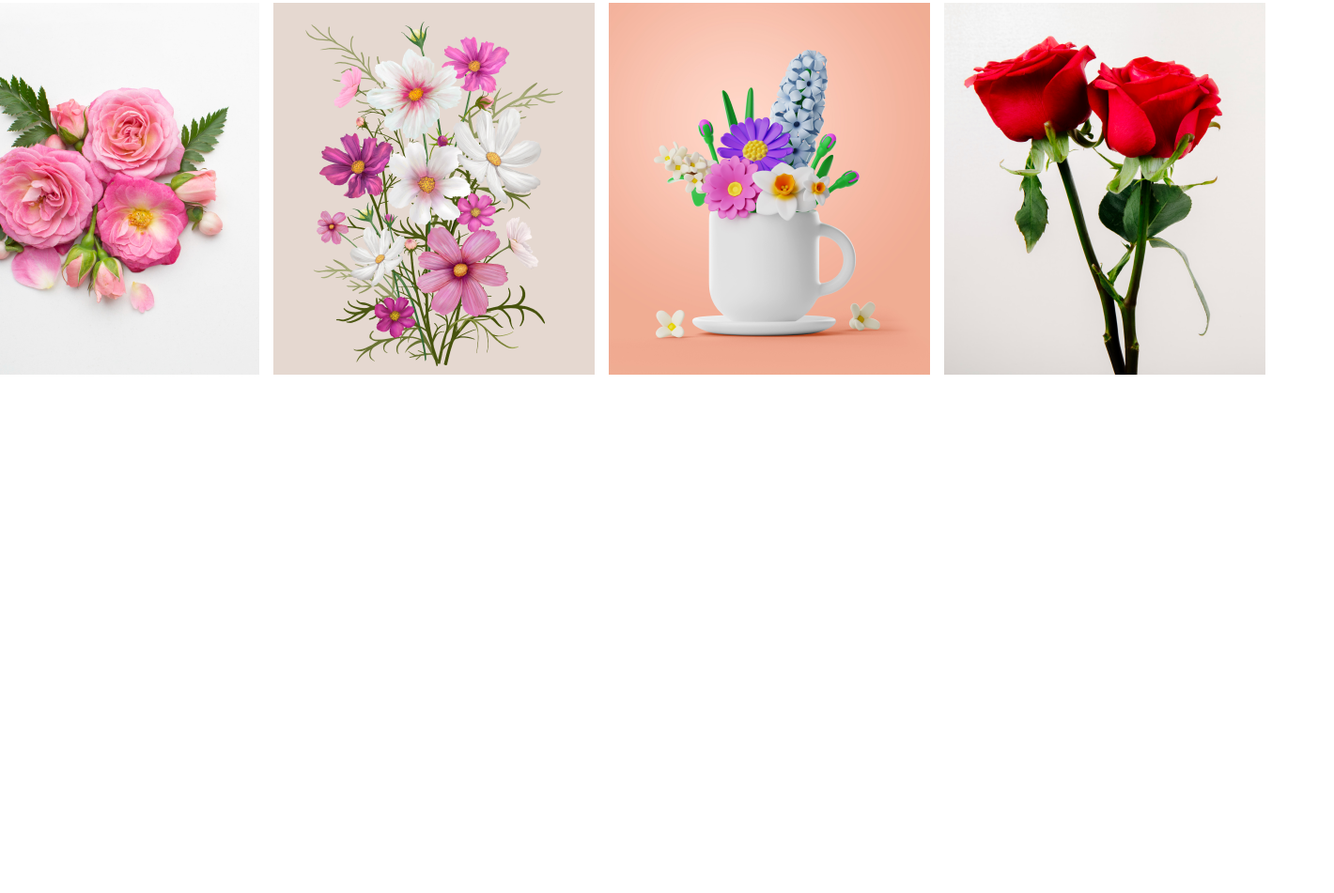
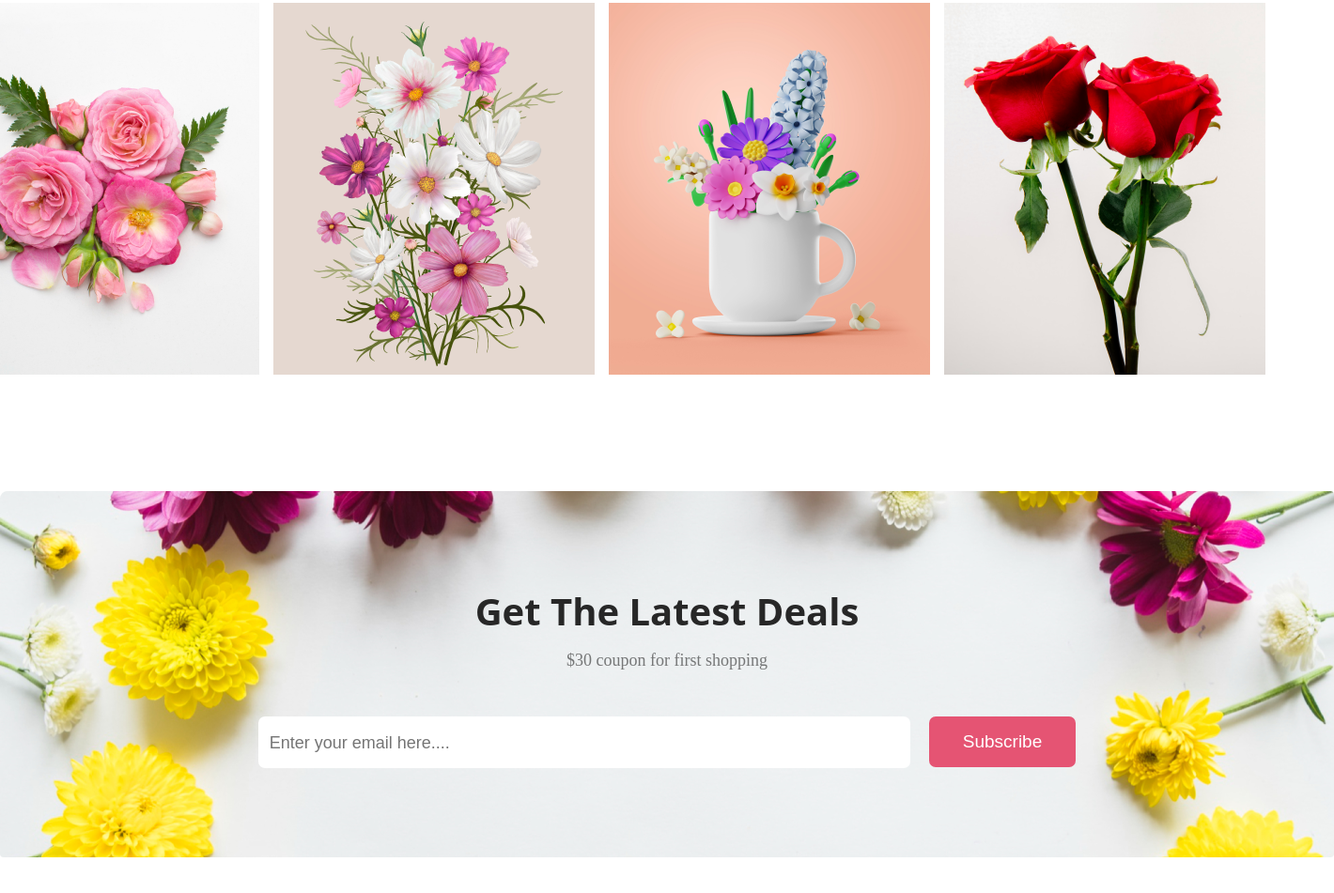
Before and after one commit to JustDibbo/assignment1, a plain HTML site: page index.html in a window 1280 px wide. Shown: the part 2889-3840 px from the top of the page at 94% size, 1420 px wide, since content can reach past the window. Before the commit the page ends 3412 px from the top, so only its background shows below. Drawn offline with Linux system fonts and the light colour scheme.

Commit message:
insta done

```diff
--- a/index.html
+++ b/index.html
@@ -75,6 +75,18 @@
             <div><img src="Flower Asset/Rectangle 5.png" alt="Image of a flower"></div>
             <div><img src="Flower Asset/Rectangle 6.png" alt="image of a flower"></div>
         </div>
+        <div class="sub">
+            <h3 class="subt">Get The Latest Deals</h3>
+            <p class="subp">$30 coupon for first shopping</p>
+            <div class="boss4">
+                <div>
+                    <input class="inp1" type="email" name="" id="" placeholder="Enter your email here....">
+                </div>
+                <div>
+                    <button class="pbtn2">Subscribe</button>
+                </div>
+            </div>
+        </div>
     </main>
     <footer>
 
--- a/styles/index.css
+++ b/styles/index.css
@@ -137,3 +137,58 @@ span {
     gap: 15px;
     margin-bottom: 120px;
 }
+
+/* end time 12:9PM */
+
+.sub {
+    text-align: center;
+    background-image: url('../styles/Rectangle\ 9.png');
+    background-repeat: no-repeat;
+    margin: auto;
+    width: 1420px;
+    border-radius: 4px;
+    justify-content: center;
+    margin-bottom: 120px;
+}
+
+.subt {
+    color: #272727;
+    font-family: 'Open Sans', sans-serif;
+    font-size: 40px;
+    margin-bottom: 10px;
+    padding-top: 100px;
+}
+
+.subp {
+    color: rgba(39, 39, 39, 0.60);
+    font-size: 18px;
+    line-height: 30px;
+    margin-bottom: 45px;
+}
+
+.inp1 {
+    color: rgba(39, 39, 39, 0.60);
+    font-size: 18px;
+    line-height: 30px;
+    margin-bottom: 45px;
+    border: 0;
+    padding: 13px 450px 12px 12px;
+    border-radius: 7px;
+}
+
+.pbtn2 {
+    background-color: #E55473;
+    color: #FFFFFF;
+    padding: 16px 36px;
+    border: none;
+    border-radius: 7px;
+    font-size: 19px;
+}
+
+.boss4 {
+    display: flex;
+    justify-content: center;
+    gap: 20px;
+    padding-bottom: 50px;
+}
+/* end time1:12PM */
```
Also changed, not shown: styles/Rectangle 9.png (added).
